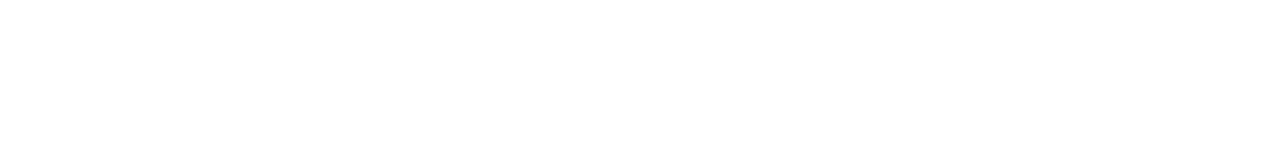
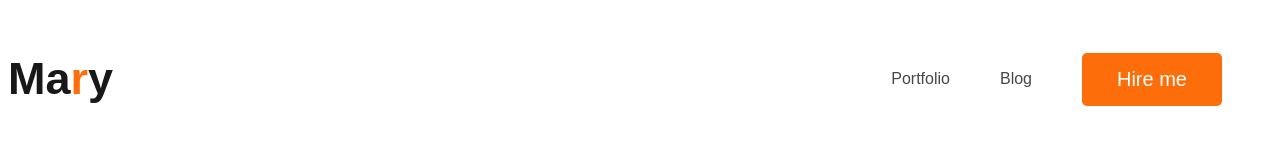
Before and after one commit to rafsan0079/Web-Developer1, a plain HTML site: page index.html in a window 1280 px wide. Drawn offline with Linux system fonts and the light colour scheme.

Commit message:
nav added

```diff
--- a/index.html
+++ b/index.html
@@ -4,10 +4,35 @@
     <meta charset="UTF-8">
     <meta name="viewport" content="width=device-width, initial-scale=1.0">
     <title>Web developer portfolio</title>
+
+    <link rel="preconnect" href="https://fonts.googleapis.com">
+    <link rel="preconnect" href="https://fonts.gstatic.com" crossorigin>
+    <link href="https://fonts.googleapis.com/css2?family=Open+Sans:ital,wght@0,300..800;1,300..800&display=swap" rel="stylesheet">
+
+    <link rel="stylesheet" href="styles/portfolio.css">
 </head>
 <body>
-      <header></header>
-      <main></main>
-     <footer></footer>
+      <header>
+             <nav>
+                <h3 class="nav-title">Ma<span class="text-primary">r</span>y</h3>
+                <ul>
+                    <li><a href="">Portfolio</a></li>
+                    <li><a href="">Blog</a></li>
+                    <li><button class="btn-primary">Hire me</button></li>
+
+                </ul>
+             </nav>
+
+      </header>
+
+      <main>
+
+
+      </main>
+
+     <footer>
+
+
+     </footer>
 </body>
 </html>
--- /dev/null
+++ b/styles/portfolio.css
@@ -0,0 +1,46 @@
+
+body{
+    font-family: 'Lato',sans-serif;
+    font-family: 'Open-Sans',sans-serif;
+}
+
+.text-primary{
+    color:#FD6E0A
+}
+
+.nav-title{
+    color: #181818;
+    font-size: 45px;
+    font-weight:800;
+}
+
+nav {
+    display: flex;
+    align-items: center;
+    justify-content: space-between;
+
+}
+
+nav > ul {
+    display: flex;
+    align-items: center;
+}
+
+nav li {
+    list-style-type:none;
+    margin-right: 50px;
+}
+nav a {
+    text-decoration: none;
+    color: #474747;
+}
+
+.btn-primary{
+    background: #FD6E0A;
+    border-radius: 5px;
+    border: 0px;
+    color: white;
+    font-size: 20px;
+    font-weight: 700px;
+    padding: 15px 35px;
+}
```
